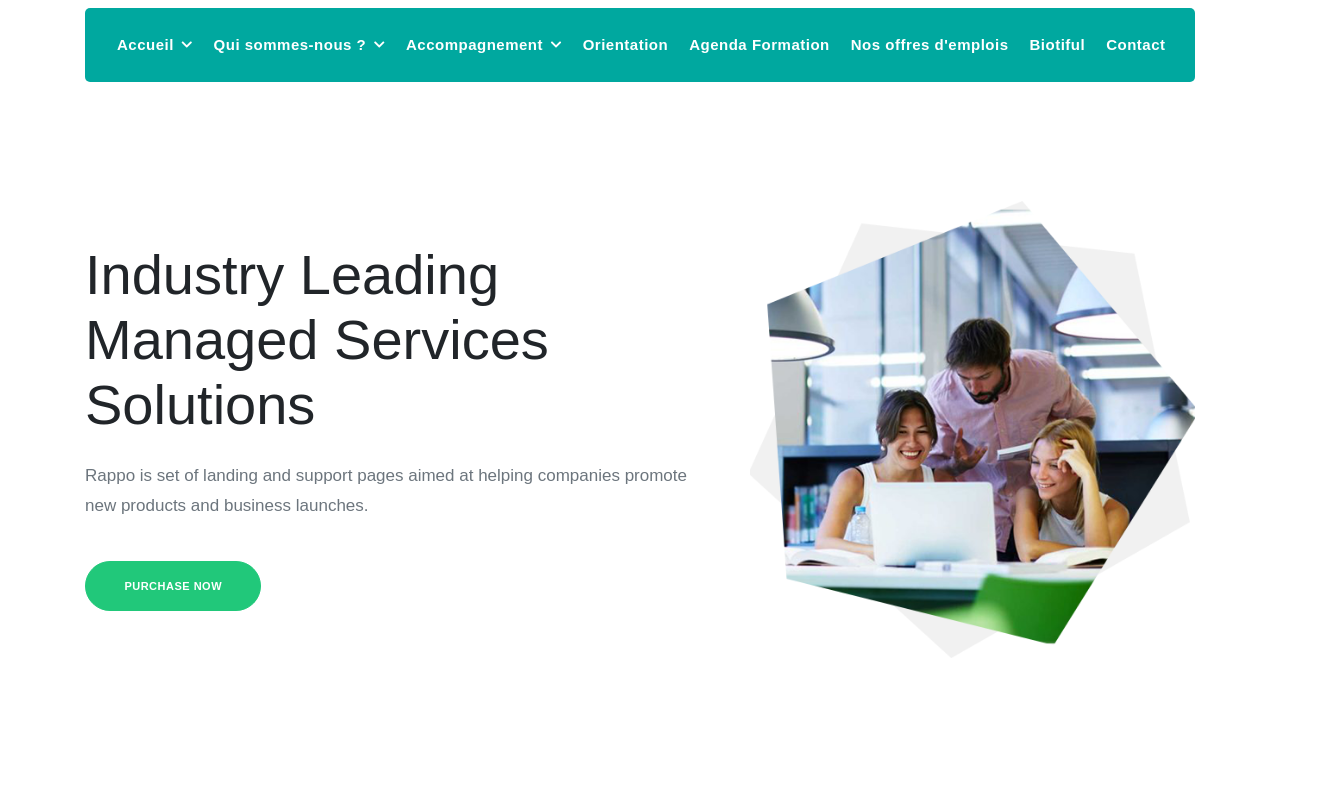
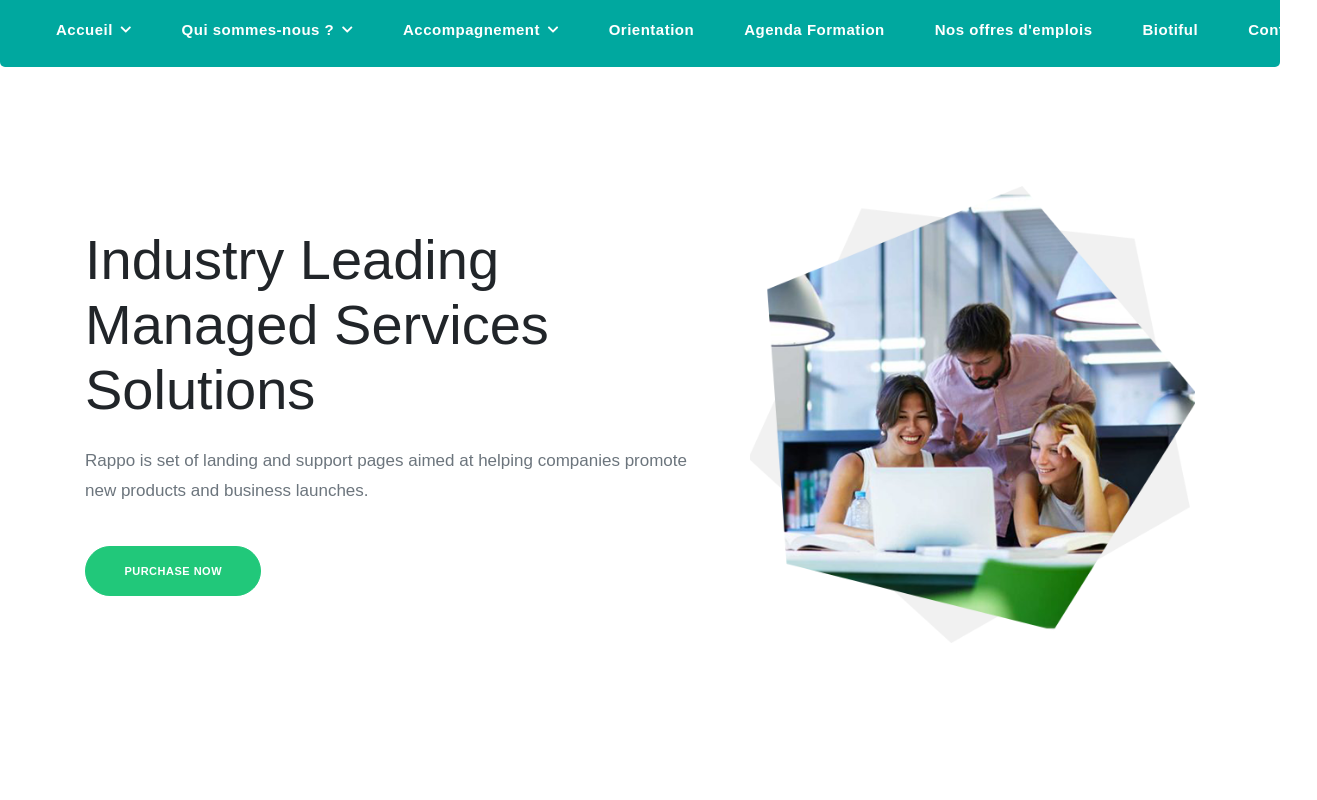
Before and after one commit to Leerlandais/mlsg-teamProject, a website: page theme/index.html in a window 1280 px wide. Shown: the top 800 px of the page, 1317 px wide, since content can reach past the window. Drawn offline with Linux system fonts and the light colour scheme; some packages are replaced by stand-ins of ours; a web font is replaced by a local one.

Commit message:
correction navbar

```diff
--- a/theme/css/style.css
+++ b/theme/css/style.css
@@ -121,6 +121,22 @@ h6 {
   background: #F4F7FC;
 }
 
+/*Style Anthony*/
+.containerNav {
+  width: 100%;
+  margin: 0 auto;
+}
+
+.navbar-collapse {
+  justify-content: center;
+}
+
+
+
+
+
+/*Fin style*/
+
 /*--------------------
 Common Styles
 -----------------*/
@@ -353,7 +369,7 @@ a:focus {
 }
 
 .main-navigation {
-  margin-top: -40px;
+  margin-top: -55px;
   width: 100%;
   text-wrap: nowrap;
 }
@@ -557,8 +573,8 @@ PAGE BANNER
 }
 
 .navbar-nav .nav-link {
-  padding-right: 5px !important;
-  padding-left: 1rem !important;
+  padding-right: 10px !important;
+  padding-left: 40px !important;
   transition: 0.3s;
 }
 
--- a/theme/index.html
+++ b/theme/index.html
@@ -64,7 +64,7 @@
     <!-- NAVBAR
     ================================================= -->
     <div class="main-navigation">
-        <div class="container">
+        <div class="containerNav">
             <nav class="navbar navbar-expand-lg navbar-dark bg-primary main-nav navbar-togglable rounded-radius mt-5"
                 id="navbarStyle">
 
@@ -80,7 +80,7 @@
                 <!-- Collapse -->
                 <div class="collapse navbar-collapse has-dropdown" id="navbarCollapse">
                     <!-- Links -->
-                    <ul class="navbar-nav ">
+                    <ul class="navbar-nav">
                         <li class="nav-item dropdown">
                             <a class="nav-link dropdown-toggle" href="#!" id="navbarWelcome" role="button"
                                 data-toggle="dropdown" aria-haspopup="true" aria-expanded="false">
```
